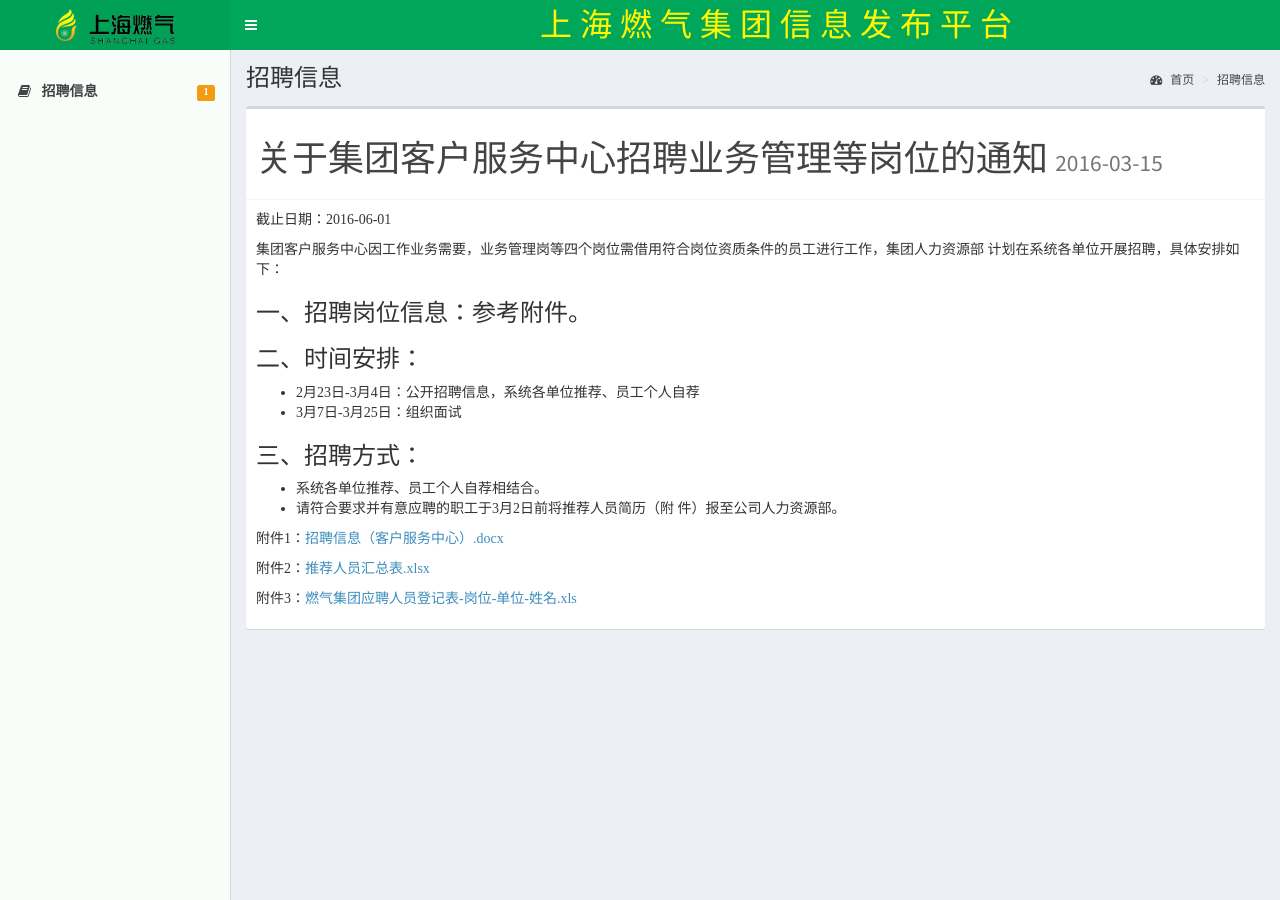
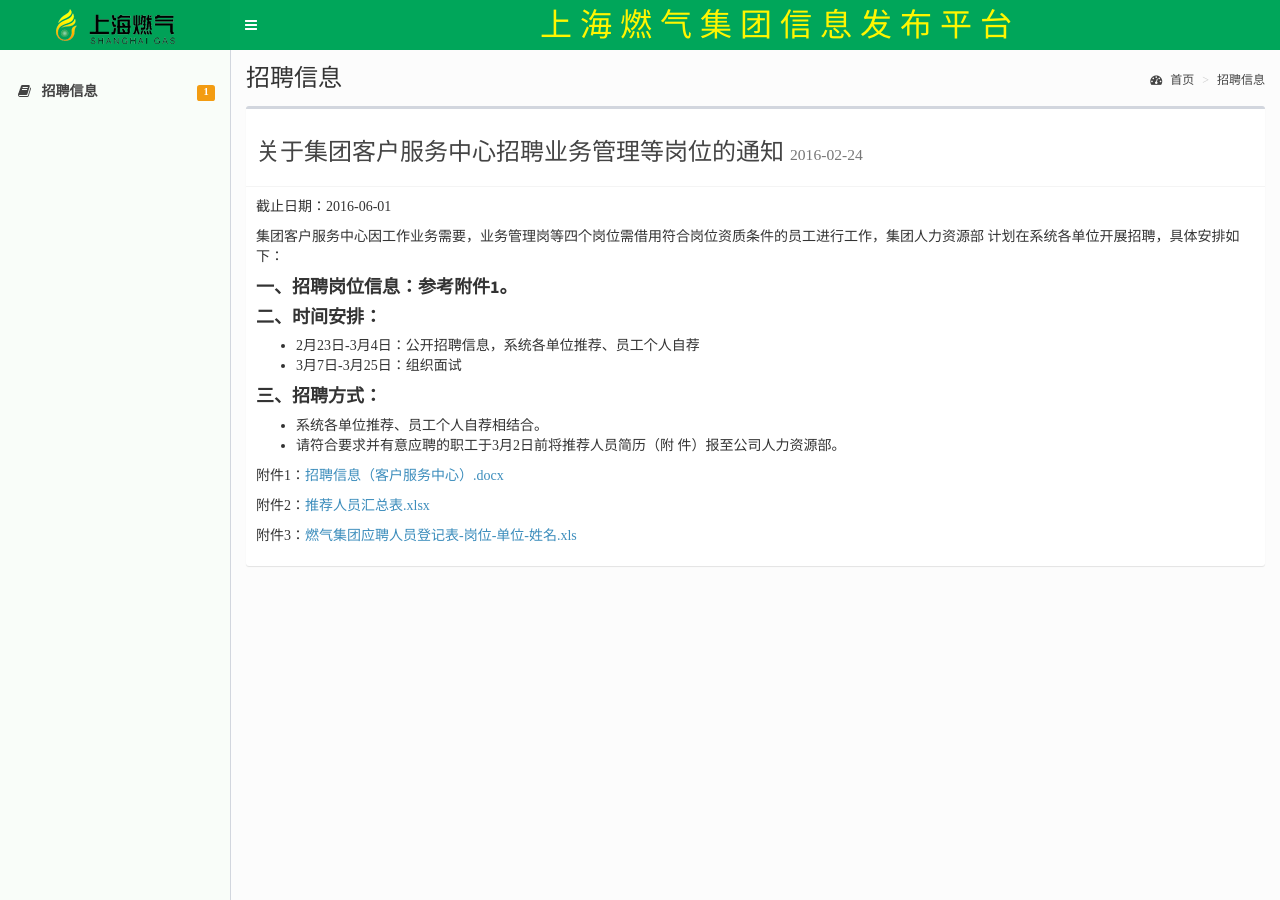
Before and after one commit to steedos/shgas.steedos.net, a Jekyll site: the page built from _posts/燃气集团/2016-02-24-关于集团客户服务中心招聘业务管理等岗位的通知.md, in a window 1280 px wide. Built offline with Jekyll 4.4.1, drawn with Linux system fonts in a browser that asks for light colours.

Commit message:
界面字体、背景颜色调整

```diff
--- a/_layouts/default.html
+++ b/_layouts/default.html
@@ -178,10 +178,8 @@
   </aside>
 
   <!-- Content Wrapper. Contains page content -->
-  <div class="content-wrapper">
-
+  <div class="content-wrapper" style="background:#FCFCFC;">
       {{ content }}
-
   </div>
   <!-- /.content-wrapper -->
 
--- a/_layouts/post.html
+++ b/_layouts/post.html
@@ -4,7 +4,7 @@
 
 
 <section class="content-header">
-  <h1>
+  <h1 style="font-family: Microsoft YaHei">
     {{page.categories}}
   </h1>
   <ol class="breadcrumb">
@@ -17,13 +17,13 @@
 
 	<div class="box box-default">
 		<div class="box-header with-border">
-		  <h1>
+		  <h3 style="font-family: Microsoft YaHei">
 		    {{ page.title }}
 		    <small>{{ page.date | date: "%Y-%m-%d" }}</small>
-		  </h1>
+		  </h3>
 		</div>
 
-		<div class="box-body">
+		<div class="box-body" style="">
 	    	{{ content }}
 	    </div>
 	</div>
--- a/_posts/燃气集团/2016-03-15-关于集团客户服务中心招聘业务管理等岗位的通知.md
+++ b/_posts/燃气集团/2016-02-24-关于集团客户服务中心招聘业务管理等岗位的通知.md
@@ -10,16 +10,16 @@
 
 集团客户服务中心因工作业务需要，业务管理岗等四个岗位需借用符合岗位资质条件的员工进行工作，集团人力资源部 计划在系统各单位开展招聘，具体安排如下：
 
-### 一、招聘岗位信息：参考附件。
+#### **一、招聘岗位信息：参考附件1。**
 
-### 二、时间安排：
+#### **二、时间安排：**
 
 * 2月23日-3月4日：公开招聘信息，系统各单位推荐、员工个人自荐
 * 3月7日-3月25日：组织面试
 
 <!-- more -->
 
-### 三、招聘方式：
+#### **三、招聘方式：**
 
 * 系统各单位推荐、员工个人自荐相结合。
 * 请符合要求并有意应聘的职工于3月2日前将推荐人员简历（附 件）报至公司人力资源部。
```
